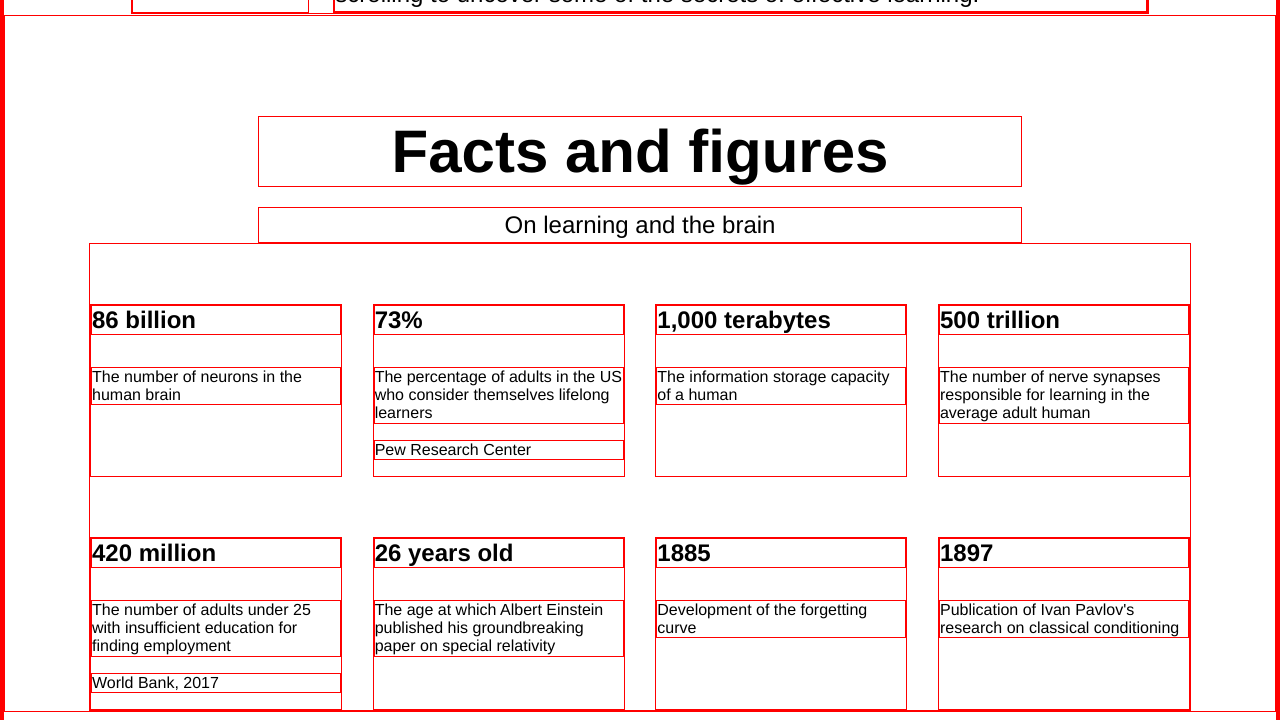
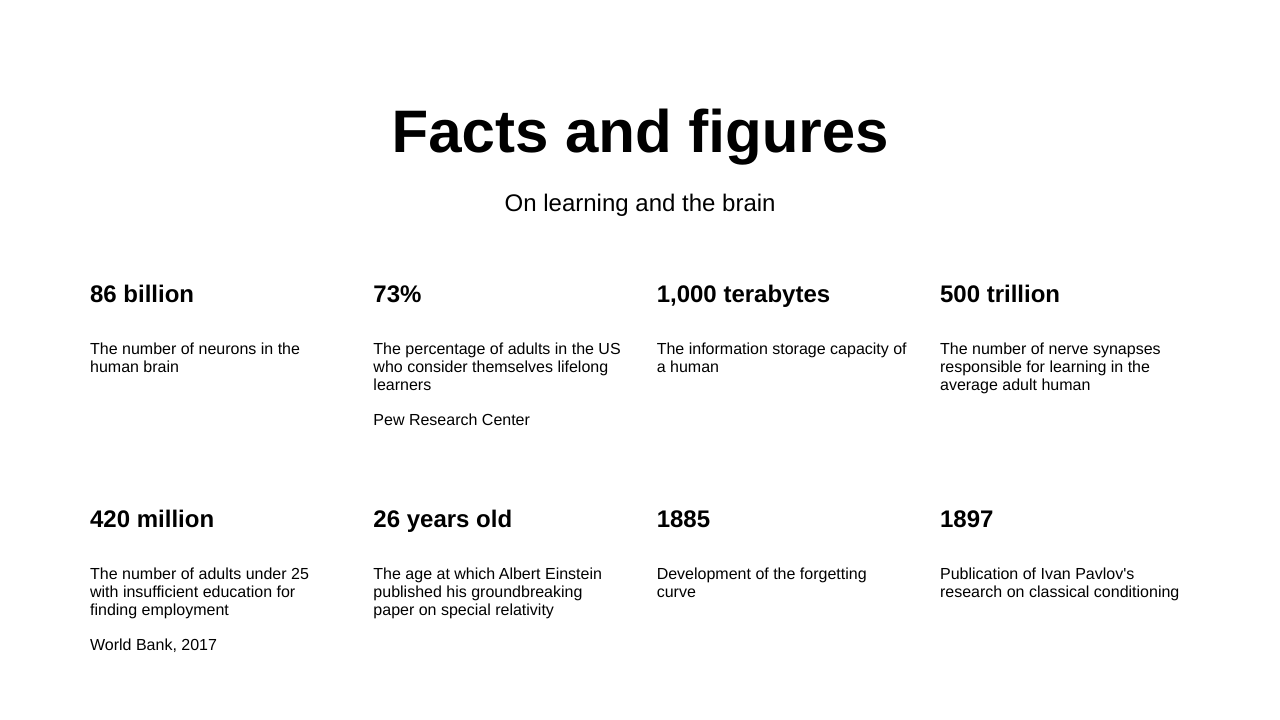
Before and after one commit to konstkhal/web_project_1, a plain HTML site: page index.html in a window 1280 px wide. Shown: the part 1395-2115 px from the top of the page. Drawn offline with Linux system fonts and the light colour scheme.

Commit message:
Comments  removed again

```diff
--- a/styles/style.css
+++ b/styles/style.css
@@ -1,9 +1,4 @@
 /*Take  into  consideration  that     normalize.css doesn't  remove  the  margin  or padding  values  of  some  text  elements.  Reset  these  properties  at  the  block level.  Your  project  shouldn't  have  any  margin  or  padding  values  inherited  from the  default  browser  styles.*/
-
-* {
-  border: 1px solid red;
-}
-
 .page {
   min-width: 1100px;
   /* we don't know how to make mobile versions of websites yet, */
@@ -26,15 +21,9 @@
   max-height: 756px;
   width: 100%;
   flex-direction: column;
-  /*   justify-content: center;
- */ /* parameters for the header section */
   display: flex;
   justify-content: center;
-  /*   padding-bottom: 50px;
- */
   background-color: #f2f2f2;
-  /*   align-self: stretch;
- */
 }
 
 .logo {
@@ -48,8 +37,6 @@
   top: 30px;
   left: 64px;
 }
-/* .logo_place_footer {
-} */
 
 .header__title {
   width: 730px;
```
